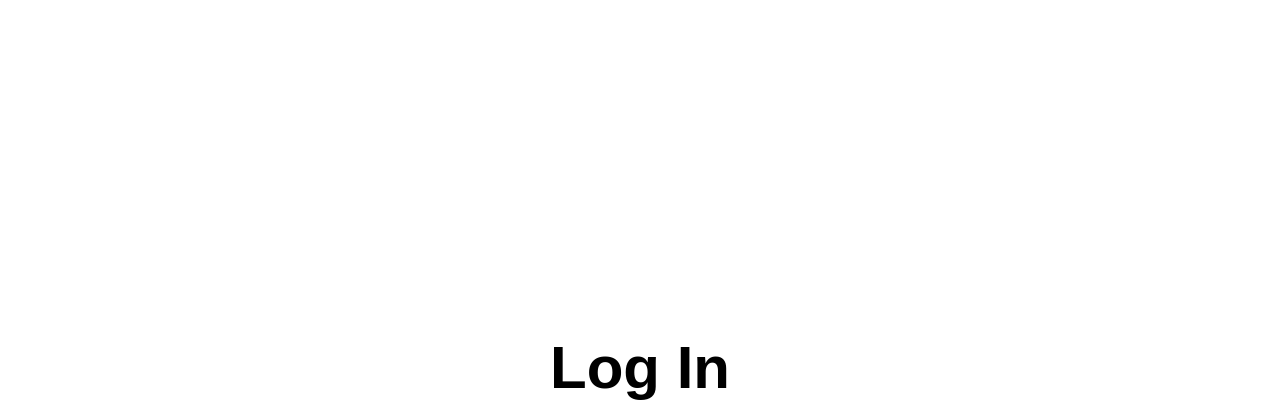
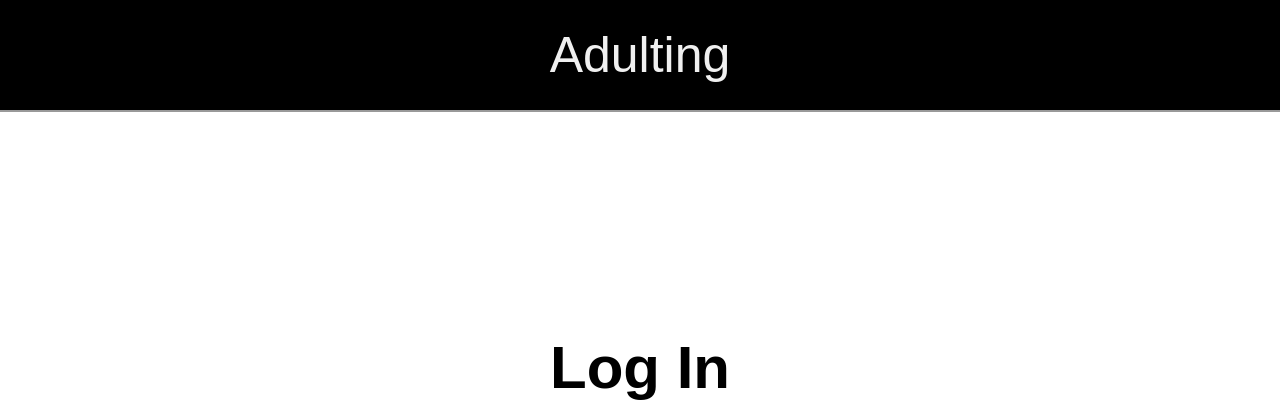
Before and after one commit to sraosha47/django-projects, a Django app: a page that uses adulting/users/templates/users/login.html in a window 1280 px wide. Shown: the top 420 px of the page. Run offline with Django 4.2, Linux system fonts and the light colour scheme.

Commit message:
created a banner for the login view and included it in the login template

```diff
--- a/adulting/users/templates/users/login.html
+++ b/adulting/users/templates/users/login.html
@@ -3,6 +3,7 @@
 {% block title %}Login{% endblock title %}
 
 {% block content %}
+{% include "users/login_banner.html" %}
     <h1>Log In</h1>
 
     {% if message %}
--- /dev/null
+++ b/adulting/users/templates/users/login_banner.html
@@ -0,0 +1,5 @@
+<nav id="navbar" class="nav">
+    <ul class="banner">
+        <li>Adulting</li>
+    </ul>
+</nav>
```
